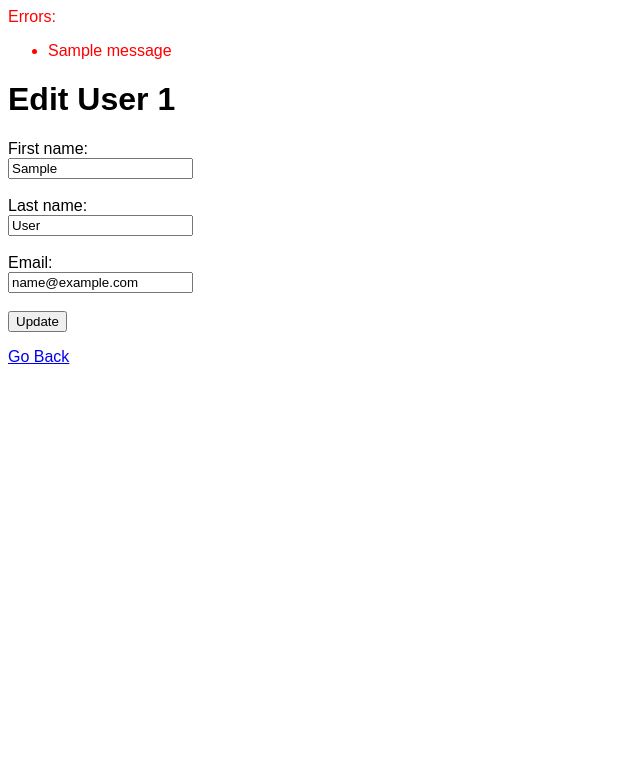
After one commit to chaocharliehuang/DjangoRESTfulUsers, a Django app: template apps/users/templates/users/edit.html in a window 1280 px wide. The commit adds this page. Shown: the top 783 px of the page, without its empty margins (0-640 px from the left). Run offline with Django 3.2, Linux system fonts and the light colour scheme; the template is opened without the code that fills it: most values are stand-ins (such as "Sample title", 1, 10 or a date in 2020); one stand-in notice (Sample message) is shown; parts of the project's set-up code (start-up, migrations or seed data) failed here and were passed over.

Commit message:
editing user info updates the database

```diff
--- /dev/null
+++ b/apps/users/templates/users/edit.html
@@ -0,0 +1,39 @@
+<html>
+    <head>
+        <title>Edit User {{id}}</title>
+        <style>
+            body {
+                font-family: arial, sans-serif;
+            }
+
+            .messages {
+                color: red;
+            }
+        </style>
+    </head>
+    <body>
+        {% if messages %}
+        <p class="messages">Errors:</p>
+        <ul class="messages">
+            {% for message in messages %}
+            <li>{{message}}</li>
+            {% endfor %}
+        </ul>
+        {% endif %}
+        <h1>Edit User {{id}}</h1>
+        <form action="{% url 'users:show' id=id %}" method="POST">
+            {% csrf_token %}
+            <label for="first_name">First name:</label><br>
+            <input type="text" name="first_name" id="first_name" value={{first_name}}>
+            <br><br>
+            <label for="last_name">Last name:</label><br>
+            <input type="text" name="last_name" id="last_name" value={{last_name}}>
+            <br><br>
+            <label for="email">Email:</label><br>
+            <input type="text" name="email" id="email" value={{email}}>
+            <br><br>
+            <input type="submit" value="Update">
+        </form>
+        <p><a href="{% url 'users:index' %}">Go Back</a></p>
+    </body>
+</html>
--- a/apps/users/templates/users/index.html
+++ b/apps/users/templates/users/index.html
@@ -40,7 +40,7 @@
                 <th>{{user.created_at}}</th>
                 <th>
                     <a href="{% url 'users:show' id=user.id %}">Show</a> |
-                    <a href="">Edit</a> |
+                    <a href="{% url 'users:edit' id=user.id %}">Edit</a> |
                     <a href="">Delete</a>
                 </th>
             </tr>
--- a/apps/users/templates/users/user.html
+++ b/apps/users/templates/users/user.html
@@ -8,12 +8,12 @@
         </style>
     </head>
     <body>
-        <h1>Edit User {{id}}</h1>
+        <h1>User {{id}}</h1>
         <p>Full Name: {{full_name}}</p>
         <p>Email: {{email}}</p>
         <p>Created at: {{created_at}}</p>
         <p>
-            <a href="">Edit</a> |
+            <a href="{% url 'users:edit' id=id %}">Edit</a> |
             <a href="">Delete</a> |
             <a href="{% url 'users:index' %}">Go Back</a>
         </p>
--- a/apps/users/urls.py
+++ b/apps/users/urls.py
@@ -4,6 +4,7 @@ from . import views
 urlpatterns = [
     url(r'^$', views.index, name='index'),
     url(r'^(?P<id>[0-9]+)/$', views.show, name='show'),
+    url(r'^(?P<id>[0-9]+)/edit/$', views.edit, name='edit'),
     url(r'^new/$', views.new, name='new'),
     url(r'^create/$', views.create, name='create')
 ]
```
Also changed, not shown: apps/users/views.py (+28 -6 lines), db.sqlite3, 2 other files.
